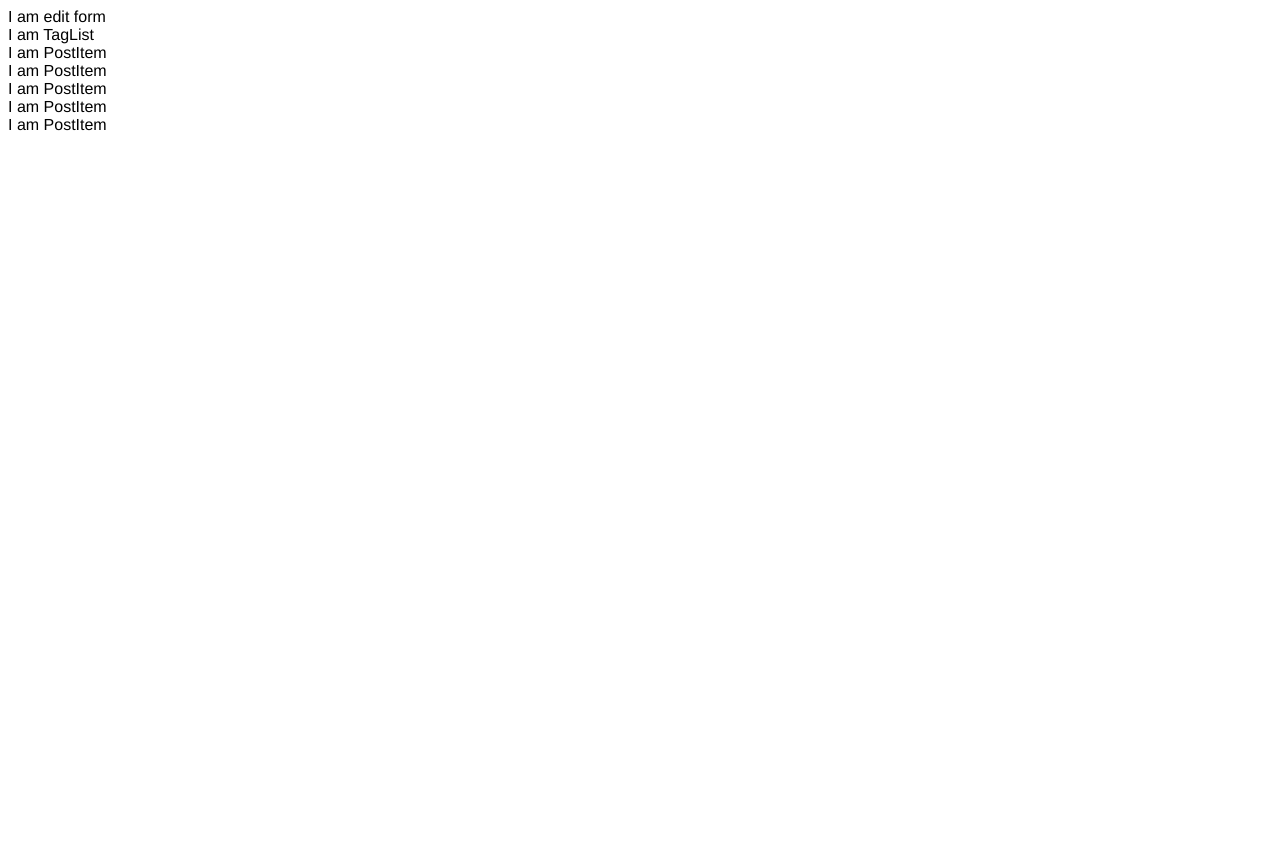
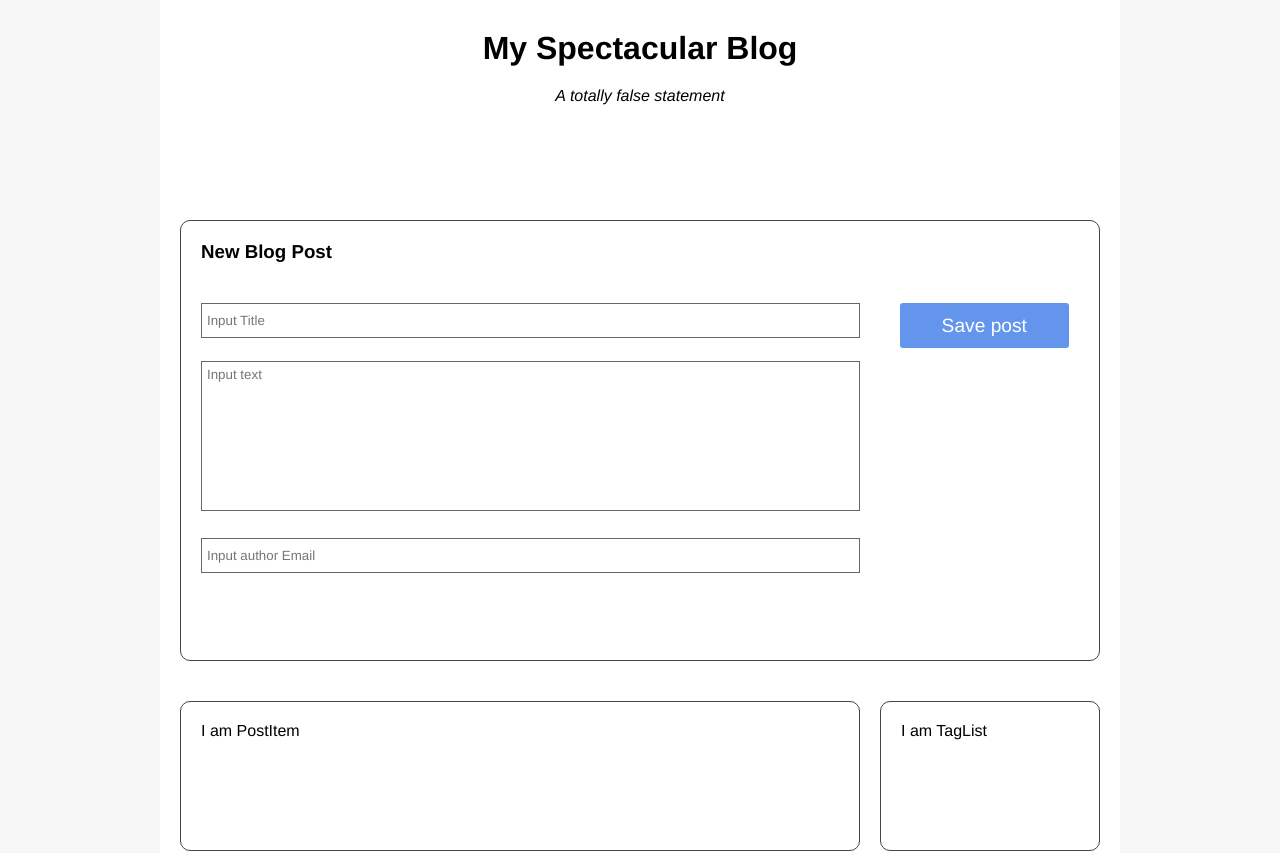
Before and after one commit to MaxKostenko/ecom-fe-assigment, a Vue app in the folder front/: page / in a window 1280 px wide. Shown: the top 853 px of the page. Before the commit the page ends 800 px from the top, so only its background shows below. Built offline with nearby package versions, Linux system fonts and the light colour scheme.

Commit message:
HTML+CSS for basic component was apended

```diff
--- a/front/package.json
+++ b/front/package.json
@@ -10,7 +10,8 @@
     "build": "node build/build.js"
   },
   "dependencies": {
-    "vue": "^2.5.2"
+    "vue": "^2.5.2",
+    "vuelidate": "^0.6.2"
   },
   "devDependencies": {
     "autoprefixer": "^7.1.2",
--- a/front/src/App.vue
+++ b/front/src/App.vue
@@ -1,30 +1,62 @@
 <template>
   <div id="app">
-    <edit-form></edit-form>
-    <tag-list></tag-list>
-    <post-item-list></post-item-list>
+    <header>
+      <h1>My Spectacular Blog</h1>
+      <p>A totally false statement</p>
+    </header>
+    <section>
+      <edit-form></edit-form>
+      <blog-content></blog-content>
+    </section>
   </div>
 </template>
 
 <script>
-import EditForm from './components/EditForm';
-import PostItemList from './components/PostItemList';
-import TagList from './components/TagList';
+import EditForm from '@/components/EditForm';
+import BlogContent from '@/components/BlogContent';
 
 export default {
   name: 'App',
   components: {
     EditForm,
-    PostItemList,
-    TagList,
+    BlogContent
   }
 }
 </script>
 
 <style>
-#app * {
-  font-family: 'Avenir', Helvetica, Arial, sans-serif;
-  -webkit-font-smoothing: antialiased;
-  -moz-osx-font-smoothing: grayscale;
-}
+  * {
+    padding: 0;
+    margin: 0;
+    font-family: 'Avenir', Helvetica, Arial, sans-serif;
+    -webkit-font-smoothing: antialiased;
+    -moz-osx-font-smoothing: grayscale;
+    box-sizing: border-box;
+
+  }
+
+  body {
+    background-color: #F6F6F6;
+  }
+
+  #app {
+    width: 75%;
+    margin: auto;
+    background-color: white;
+    min-height: 100vh;
+
+  }
+
+  header {
+    height: 200px;
+    text-align: center;
+    padding: 30px;
+  }
+
+  header p {
+    margin-top: 20px;
+    font-style: italic;
+  }
+
+
 </style>
--- /dev/null
+++ b/front/src/components/BlogContent/PostItem.vue
@@ -0,0 +1,22 @@
+<template>
+  <div class="holder">
+    I am PostItem
+  </div>
+</template>
+
+
+<script>
+  export default {
+    name: 'post-item'
+  }
+</script>
+
+<style scoped>
+  .holder {
+    border: 1px solid #444;
+    border-radius: 10px;
+    margin: 20px;
+    padding: 20px;
+    min-height: 150px;
+  }
+</style>
--- a/front/src/components/PostItemList.vue
+++ b/front/src/components/BlogContent/PostItemList.vue
@@ -1,5 +1,5 @@
 <template>
-  <div>
+  <div class="holder">
     <post-item></post-item>
     <post-item></post-item>
     <post-item></post-item>
@@ -9,10 +9,16 @@
 </template>
 
 <script>
-  import PostItem from '@/components/PostItem';
+  import PostItem from '@/components/BlogContent/PostItem';
 
   export default {
     name: 'post-item-list',
     components: { PostItem },
   };
 </script>
+
+<style scoped>
+  .holder {
+
+  }
+</style>
--- /dev/null
+++ b/front/src/components/BlogContent/TagList.vue
@@ -0,0 +1,24 @@
+<template>
+  <div class="holder">
+    <div class="list">I am TagList</div>
+  </div>
+</template>
+
+<script>
+  export default {
+      name: 'tag-list'
+  }
+</script>
+
+<style scoped>
+  .holder {
+    width: 100%;
+    padding: 20px 20px 20px 0;
+  }
+  .list {
+    border: 1px solid #444;
+    border-radius: 10px;
+    padding: 20px;
+    min-height: 150px;
+  }
+</style>
--- /dev/null
+++ b/front/src/components/BlogContent/index.vue
@@ -0,0 +1,42 @@
+<template>
+  <div class="holder">
+    <div class="tags">
+      <tag-list></tag-list>
+    </div>
+    <div class="posts">
+      <post-item-list></post-item-list>
+    </div>
+  </div>
+</template>
+
+<script>
+  import PostItemList from '@/components/BlogContent/PostItemList';
+  import TagList from '@/components/BlogContent/TagList';
+
+  export default {
+    name: 'blog-content',
+    components: {
+      PostItemList,
+      TagList,
+    },
+  }
+</script>
+
+<style scoped>
+  .holder {
+    display: inline-block;
+    width: 100%;
+  }
+  .holder::after {
+    clear: both;
+  }
+  .tags {
+    float: right;
+    width: 25%;
+  }
+  .posts {
+    float: left;
+    width: 75%;
+  }
+
+</style>
--- /dev/null
+++ b/front/src/components/EditForm/ErrorMessageBuilder.js
@@ -0,0 +1,17 @@
+export default {
+  messages: {
+    required: 'This information is required.',
+    email: 'Please enter a valid email address.',
+    default: 'Unknown error.',
+  },
+
+  getFirstError(vuelidate) {
+    if (vuelidate.$dirty) {
+      if (vuelidate.$invalid) {
+        const invalidRule = Object.keys(vuelidate.$params).find(key => !vuelidate[key]);
+        return this.messages[invalidRule] || this.messages.default;
+      }
+    }
+    return null;
+  },
+};
--- /dev/null
+++ b/front/src/components/EditForm/FormFieldHolder.vue
@@ -0,0 +1,30 @@
+<template functional>
+  <div :class="{ 'holder': true, 'hasError': props.error }">
+    <div class="field-holder"><slot></slot></div>
+    <div class="error">{{ props.error }}</div>
+  </div>
+</template>
+
+<script>
+export default {
+  name: 'form-field-holder',
+  props: {
+    error: {
+      type: String,
+      default: '',
+    },
+  },
+};
+</script>
+
+<style scoped>
+  .error {
+    display: inline-block;
+    color: red;
+    height: 14px;
+    font-size: smaller;
+  }
+  .holder {
+    margin-bottom: 5px;
+  }
+</style>
--- /dev/null
+++ b/front/src/components/EditForm/FormFieldHolderVuelidate.vue
@@ -0,0 +1,27 @@
+<script>
+import FormFieldHolder from '@/components/EditForm/FormFieldHolder';
+import ErrorMessageBuilder from '@/components/EditForm/ErrorMessageBuilder';
+
+export default {
+  functional: true,
+  name: 'form-field-holder-vuelidate',
+  props: {
+    validator: {
+      type: Object,
+      required: true,
+    },
+  },
+
+  render(createElement, context) {
+    const newContext = {
+      ...context,
+      props: {
+        ...context.props,
+        ...context.data.attrs,
+        error: ErrorMessageBuilder.getFirstError(context.props.validator),
+      },
+    };
+    return createElement(FormFieldHolder, newContext, context.children);
+  },
+};
+</script>
--- a/front/src/components/EditForm/index.vue
+++ b/front/src/components/EditForm/index.vue
@@ -1,5 +1,133 @@
 <template>
-  <div>
-    I am edit form
+  <div class="holder">
+    <h3>New Blog Post</h3>
+    <div class="form">
+      <form action="#" @submit.stop.prevent="sendForm">
+        <div class="form-fields">
+          <form-field-holder-vuelidate
+            :validator="$v.title"
+          >
+            <input
+              v-model="title"
+              type="text"
+              placeholder="Input Title"
+            />
+          </form-field-holder-vuelidate>
+
+          <form-field-holder-vuelidate
+            :validator="$v.text"
+          >
+            <textarea
+              v-model="text"
+              placeholder="Input text"
+            ></textarea>
+          </form-field-holder-vuelidate>
+
+          <form-field-holder-vuelidate
+            :validator="$v.author"
+          >
+            <input
+              v-model="author"
+              type="text"
+              placeholder="Input author Email"
+            />
+          </form-field-holder-vuelidate>
+        </div>
+        <div class="form-action">
+          <button type="submit">Save post</button>
+        </div>
+      </form>
+
+    </div>
   </div>
 </template>
+
+<script>
+  import FormFieldHolderVuelidate from '@/components/EditForm/FormFieldHolderVuelidate';
+  import {validationMixin} from 'vuelidate';
+  import {required, email} from 'vuelidate/lib/validators';
+  export default {
+    mixins: [validationMixin],
+    name: 'edit-form',
+    components: {
+      FormFieldHolderVuelidate
+    },
+    data() {
+      return {
+        title: '',
+        text: '',
+        author: ''
+      }
+    },
+    validations: {
+      title: {
+        required,
+      },
+      text: {
+        required,
+      },
+      author: {
+        required,
+        email,
+      }
+    },
+    methods: {
+      sendForm() {
+        this.$v.$touch();
+      }
+    }
+
+  };
+</script>
+
+<style scoped>
+  .holder {
+    border: 1px solid #444;
+    border-radius: 10px;
+    margin: 20px;
+    padding: 20px;
+  }
+
+  .form {
+    margin: 40px 0 40px 0;
+    display: inline-block;
+    width: 100%;
+  }
+
+  .form-action::after {
+    clear: both;
+  }
+
+  .form-fields {
+    float: left;
+    width: 75%;
+  }
+
+  .form-action {
+    float: left;
+    width: 25%;
+    padding: 0 10px 0 40px;
+  }
+
+  .form-action button {
+    height: 45px;
+    width: 100%;
+    background-color: cornflowerblue;
+    color: white;
+    border: 0;
+    border-radius: 3px;
+    font-size: larger;
+  }
+
+  input, textarea {
+    border: 1px solid #676767;
+    height: 35px;
+    padding: 5px;
+    width: 100%;
+  }
+
+  textarea {
+    height: 150px;
+    resize: none;
+  }
+</style>
--- a/front/src/components/PostItem.vue
+++ /dev/null
@@ -1,5 +0,0 @@
-<template>
-  <div>
-    I am PostItem
-  </div>
-</template>
--- a/front/src/components/TagList.vue
+++ /dev/null
@@ -1,5 +0,0 @@
-<template>
-  <div>
-    I am TagList
-  </div>
-</template>
```
Also changed, not shown: 2 other files (tests, documents, lock files or other folders).
